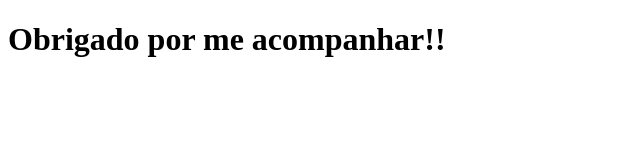
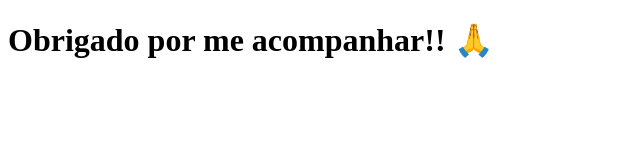
Before and after one commit to Luizsepa/clone.tabnews, a Next.js app: page / in a window 1280 px wide. Shown: the top 160 px of the page, without its empty margins (0-640 px from the left). Built offline with nearby package versions, Linux system fonts and the light colour scheme.

Commit message:
Modifica a frase

```diff
--- a/pages/index.js
+++ b/pages/index.js
@@ -1,5 +1,5 @@
 function Home(){
-    return <h1>Obrigado por me acompanhar!!</h1>
+    return <h1>Obrigado por me acompanhar!! 🙏</h1>
 }
 
 export default Home;
```
